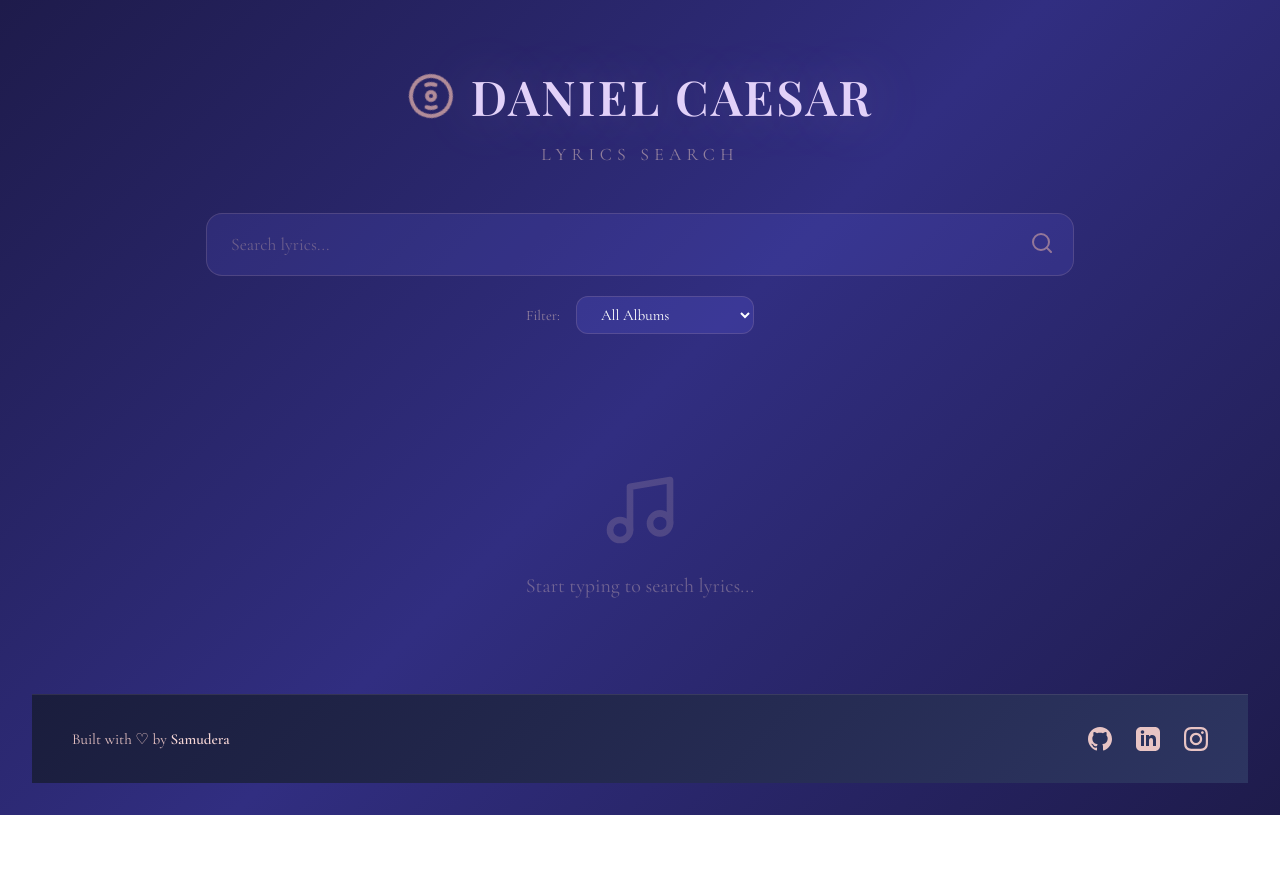
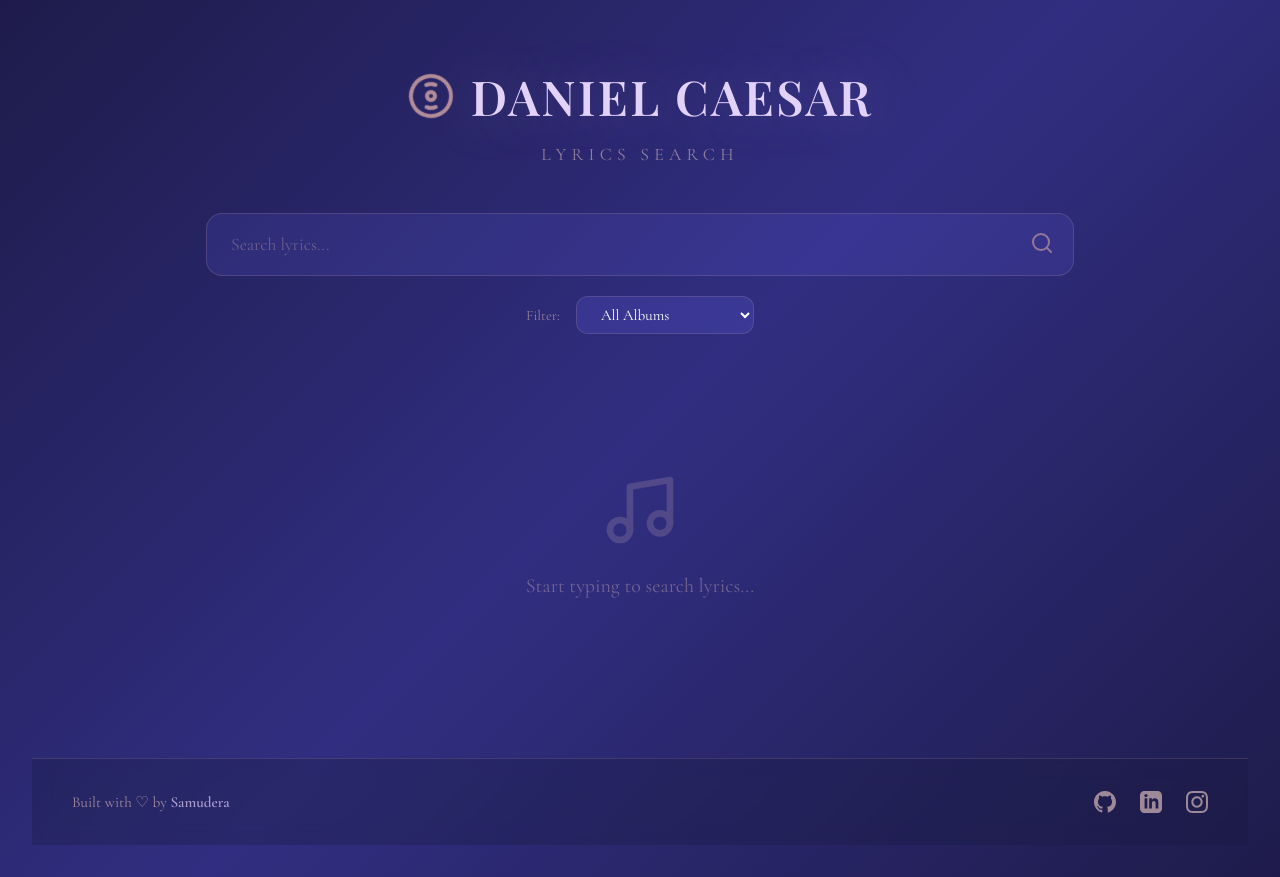
Before and after one commit to aubreyasta/daniel_caesar_lyrics_finder, a React (Vite) app in the folder frontend/: page / in a window 1280 px wide. Before the commit the page ends 815 px from the top, so only its background shows below. Built offline with nearby package versions, Linux system fonts and the light colour scheme.

Commit message:
Update footer styling and improve spacing

```diff
--- a/frontend/src/App.jsx
+++ b/frontend/src/App.jsx
@@ -33,7 +33,7 @@
         ? 'https://daniel-caesar-lyrics-api.onrender.com'
         : 'http://localhost:8000';
 
-      const response = await fetch(`${BACKEND_URL}/search?query=...`);
+      const response = await fetch(`${BACKEND_URL}/search?query=${encodeURIComponent(searchQuery)}`);
 
       if (!response.ok) throw new Error('Search failed');
 
@@ -404,12 +404,27 @@
           </div>
 
           {/* Results Footer */}
+          {/* Results footer */}
           {query && filteredResults.length > 0 && (
-            <footer style={{ marginTop: '3rem', textAlign: 'center' }}>
-              <p style={{ fontFamily: "'Cormorant Garamond', serif", fontSize: '0.85rem', color: '#d4b8b8', opacity: 0.3 }}>
-                Showing all matches for "{query}"
+            <div style={{
+              marginTop: '3rem',
+              marginBottom: '2rem', /* Add gap before footer */
+              textAlign: 'center',
+              padding: '1.5rem',
+              background: 'rgba(99, 102, 241, 0.08)',
+              borderRadius: '1rem',
+              border: '1px solid rgba(199, 167, 167, 0.1)'
+            }}>
+              <p style={{
+                fontFamily: "'Cormorant Garamond', serif",
+                fontSize: '1rem',
+                color: '#e2d1f9',
+                opacity: 0.7,
+                margin: 0
+              }}>
+                Showing all matches for <span style={{ fontWeight: 600, color: '#f4c7c7' }}>"{query}"</span>
               </p>
-            </footer>
+            </div>
           )}
         </div>
         <Footer />
--- a/frontend/src/components/Footer.css
+++ b/frontend/src/components/Footer.css
@@ -1,9 +1,14 @@
 .footer {
-    background: linear-gradient(135deg, #1a1d3d 0%, #2d3561 100%);
+    background: rgba(26, 29, 61, 0.3);
+    /* More transparent */
+    backdrop-filter: blur(10px);
+    /* Subtle blur effect */
     color: #e8c4c4;
     padding: 2rem 0;
-    margin-top: auto;
-    border-top: 1px solid rgba(232, 196, 196, 0.1);
+    margin-top: 4rem;
+    /* Add gap from content above */
+    border-top: 1px solid rgba(232, 196, 196, 0.15);
+    /* More subtle border */
 }
 
 .footer-content {
@@ -21,11 +26,15 @@
     margin: 0;
     font-size: 0.95rem;
     font-family: 'Cormorant Garamond', serif;
+    color: #d4b8b8;
+    opacity: 0.7;
+    /* More subtle text */
 }
 
 .footer-name {
     font-weight: 600;
-    color: #f5d5d5;
+    color: #e2d1f9;
+    opacity: 1;
 }
 
 .footer-links {
@@ -34,20 +43,22 @@
 }
 
 .footer-link {
-    color: #e8c4c4;
+    color: #d4b8b8;
     transition: all 0.3s ease;
     display: flex;
     align-items: center;
+    opacity: 0.7;
 }
 
 .footer-link:hover {
-    color: #f5d5d5;
-    transform: translateY(-2px);
+    color: #e2d1f9;
+    transform: translateY(-3px);
+    opacity: 1;
 }
 
 .footer-icon {
-    width: 24px;
-    height: 24px;
+    width: 22px;
+    height: 22px;
     fill: currentColor;
 }
 
@@ -56,4 +67,8 @@
         flex-direction: column;
         text-align: center;
     }
+
+    .footer {
+        margin-top: 3rem;
+    }
 }
```
